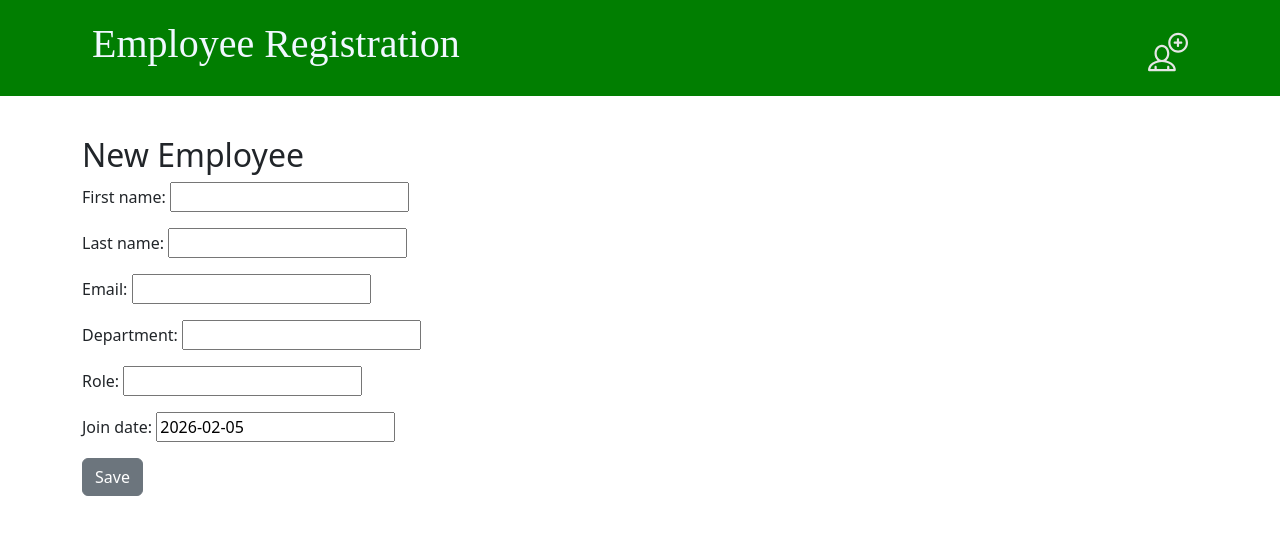
After one commit to Praveen-Mahesh-R/Employee-Registration, a Django app: page /emp/new in a window 1280 px wide. The commit adds this page. Shown: the top 535 px of the page. Run offline with Django 5.2, Linux system fonts and the light colour scheme.

Commit message:
Added css elements plus implimented forms

```diff
--- /dev/null
+++ b/emp_reg/forms.py
@@ -0,0 +1,8 @@
+from django import forms
+
+from .models import Employee
+
+class EmpForm(forms.ModelForm):
+    class Meta:
+        model = Employee
+        fields = ('first_name','last_name','email','department','role','join_date')
--- /dev/null
+++ b/emp_reg/static/css/emp_reg.css
@@ -0,0 +1,48 @@
+.page-header{
+    background-color: #017e01;
+    margin-top: 0;
+    margin-bottom: 40px;
+    padding: 20px 20px 20px 40px;
+}
+
+.page-header h1,
+.page-header h1 a,
+.page-header h1 a:visited,
+.page-header h1 a:active {
+    color: aliceblue;
+    font-family: 'Times New Roman', Times, serif;
+
+}
+.emp-table{
+    border: 1px solid;
+    width: 100%;
+}
+.emp-table th{
+    height: 70px;
+    background-color:#43dd64;
+}
+.emp-table tr:nth-child(even){
+    background-color: #f2f2f2;
+}
+
+.emp-table th,
+.emp-table td{
+    padding: 10px;
+}
+.emp-table{
+    border: 1px solid;
+}
+
+.top-menu,
+.top-menu:hover,
+.top-menu:visited {
+
+    color: #ffffff;
+    float: right;
+    font-size: 26pt;
+    margin-right: 20px;
+}
+.top-menu svg {
+    max-width: 40px;
+    -webkit-filter: invert(90%);
+}
--- /dev/null
+++ b/emp_reg/templates/emp_reg/base.html
@@ -0,0 +1,27 @@
+{% load static %}
+<!DOCTYPE html>
+<html>
+    <head>
+        <link rel="stylesheet" href="https://cdn.jsdelivr.net/npm/bootstrap@5.3.8/dist/css/bootstrap.min.css" rel="stylesheet" integrity="sha384-sRIl4kxILFvY47J16cr9ZwB07vP4J8+LH7qKQnuqkuIAvNWLzeN8tE5YBujZqJLB" crossorigin="anonymous">
+        <link rel="stylesheet" href="{%static 'css/emp_reg.css' %}">
+        <title>Employee Registration</title>
+    </head>
+    <body>
+        <header class = "page-header">
+            <div class="container">
+                <a href="{% url 'emp_new' %}" class="top-menu">
+                    {% include './icons/add-new-user-svgrepo-com.svg' %}
+                </a>
+                <h1><a href="/" style="text-decoration:none">Employee Registration</a></h1>
+            </div>
+        </header>
+        <main class="container">
+            <div class="row">
+                <div class="col">
+                    {% block content %}
+                    {% endblock %}
+                </div>
+            </div>
+        </main>
+    </body>
+</html>
--- /dev/null
+++ b/emp_reg/templates/emp_reg/emp_edit.html
@@ -0,0 +1,9 @@
+{% extends 'emp_reg/base.html' %}
+
+{% block content %}
+    <h2>New Employee</h2>
+    <form method="POST" class="emp-form">{% csrf_token %}
+        {{ form.as_p }}
+        <button type="submit" class="save btn btn-secondary">Save</button>
+    </form>
+{% endblock %}
--- a/emp_reg/urls.py
+++ b/emp_reg/urls.py
@@ -3,4 +3,5 @@ from . import views
 
 urlpatterns = [
     path('', views.emp_list, name='emp_list'),
+    path('emp/new',views.emp_new, name='emp_new'),
 ]
--- a/emp_reg/views.py
+++ b/emp_reg/views.py
@@ -1,8 +1,22 @@
 from django.shortcuts import render
 from .models import Employee
+from .forms import EmpForm
+from django.shortcuts import redirect
 import datetime
 
 # Create your views here.
 def emp_list(request):
     emp = Employee.objects.order_by('join_date')
     return render(request, 'emp_reg/emp_list.html', {'emp' : emp})
+
+def emp_new(request):
+    if request.method == "POST":
+        form = EmpForm(request.POST)
+        if form.is_valid():
+            post = form.save(commit=False)
+            post.author = request.user
+            post.save()
+            return redirect('emp_list')
+    else:
+        form = EmpForm()
+    return render(request, 'emp_reg/emp_edit.html', {'form': form})
```
Also changed, not shown: emp_reg/templates/emp_reg/emp_list.html (+21 -20 lines), emp_reg/templates/emp_reg/icons/add-new-user-svgrepo-com.svg (added), emp_reg/templates/emp_reg/icons/file-earmark-plus.svg (added).
